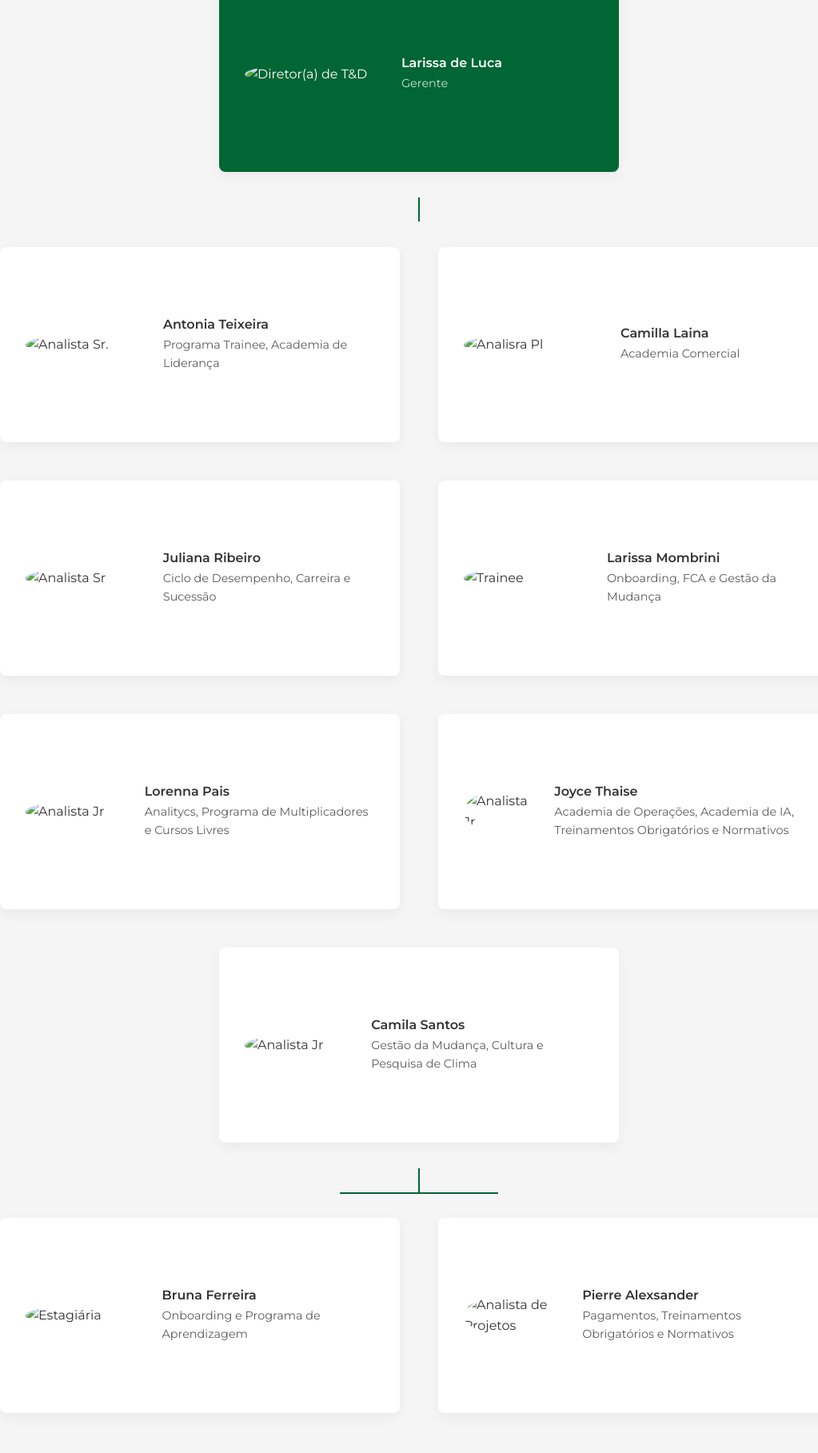
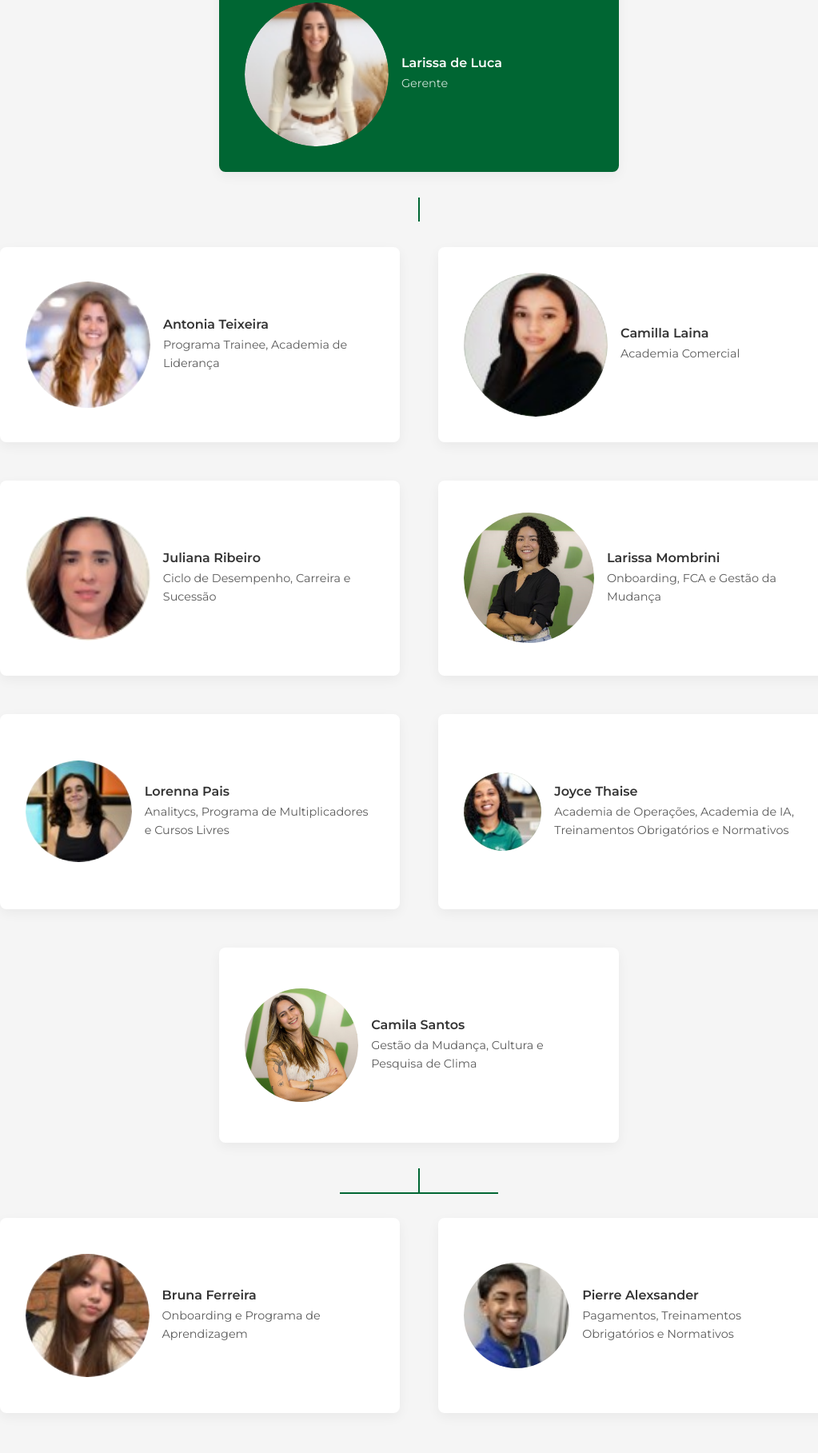
Before and after one commit to lorennapaiss/tedvibraenergia, a plain HTML site: page index.html in a window 1280 px wide. Shown: the part 1595-3412 px from the top of the page at 80% size, without its empty margins (116-1139 px from the left). Drawn offline with Linux system fonts and the light colour scheme.

Commit message:
Add files via upload

```diff
--- a/index.html
+++ b/index.html
@@ -89,7 +89,7 @@
                 <div class="org-level">
                     <div class="org-card org-leader">
                         <div class="org-avatar">
-                            <img src="images/larissa.jpg" alt="Diretor(a) de T&D" />
+                            <img src="larissa.jpg" alt="Diretor(a) de T&D" />
                         </div>
                         <div class="org-info">
                             <h3>Larissa de Luca</h3>
@@ -105,7 +105,7 @@
                 <div class="org-level org-level-2">
                     <div class="org-card">
                         <div class="org-avatar">
-                            <img src="images/antonia.jpg" alt="Analista Sr." />
+                            <img src="antonia.jpg" alt="Analista Sr." />
                         </div>
                         <div class="org-info">
                             <h3>Antonia Teixeira</h3>
@@ -115,7 +115,7 @@
 
                     <div class="org-card">
                         <div class="org-avatar">
-                            <img src="images/cami.jpg" alt="Analisra Pl" />
+                            <img src="cami.jpg" alt="Analisra Pl" />
                         </div>
                         <div class="org-info">
                             <h3>Camilla Laina</h3>
@@ -125,7 +125,7 @@
 
                     <div class="org-card">
                         <div class="org-avatar">
-                            <img src="images/Ju.jpg" alt="Analista Sr" />
+                            <img src="Ju.jpg" alt="Analista Sr" />
                         </div>
                         <div class="org-info">
                             <h3>Juliana Ribeiro</h3>
@@ -135,7 +135,7 @@
 
                     <div class="org-card">
                         <div class="org-avatar">
-                            <img src="images/larissa t.jpg" alt="Trainee" />
+                            <img src="larissa t.jpg" alt="Trainee" />
                         </div>
                         <div class="org-info">
                             <h3>Larissa Mombrini</h3>
@@ -145,7 +145,7 @@
 
                     <div class="org-card">
                         <div class="org-avatar">
-                            <img src="images/Lore.jpg" alt="Analista Jr" />
+                            <img src="Lore.jpg" alt="Analista Jr" />
                         </div>
                         <div class="org-info">
                             <h3>Lorenna Pais</h3>
@@ -154,7 +154,7 @@
                     </div>
                     <div class="org-card">
                         <div class="org-avatar">
-                            <img src="images/Joy.jpg" alt="Analista Jr" />
+                            <img src="Joy.jpg" alt="Analista Jr" />
                         </div>
                         <div class="org-info">
                             <h3>Joyce Thaise</h3>
@@ -164,7 +164,7 @@
 
                      <div class="org-card">
                         <div class="org-avatar">
-                            <img src="images/cami santos.jpg" alt="Analista Jr" />
+                            <img src="cami santos.jpg" alt="Analista Jr" />
                         </div>
                         <div class="org-info">
                             <h3>Camila Santos</h3>
@@ -183,7 +183,7 @@
                 <div class="org-level org-level-3">
                     <div class="org-card">
                         <div class="org-avatar">
-                            <img src="images/bru.jpg" alt="Estagiária" />
+                            <img src="bru.jpg" alt="Estagiária" />
                         </div>
                         <div class="org-info">
                             <h3>Bruna Ferreira</h3>
@@ -194,7 +194,7 @@
 
                     <div class="org-card">
                         <div class="org-avatar">
-                            <img src="images/Pierre.jpg" alt="Analista de Projetos" />
+                            <img src="Pierre.jpg" alt="Analista de Projetos" />
                         </div>
                         <div class="org-info">
                             <h3>Pierre Alexsander</h3>
```
Also changed, not shown: calendário.html (+1 -1 lines), cronograma.html (+1 -1 lines), sumario.html (+1 -1 lines).
